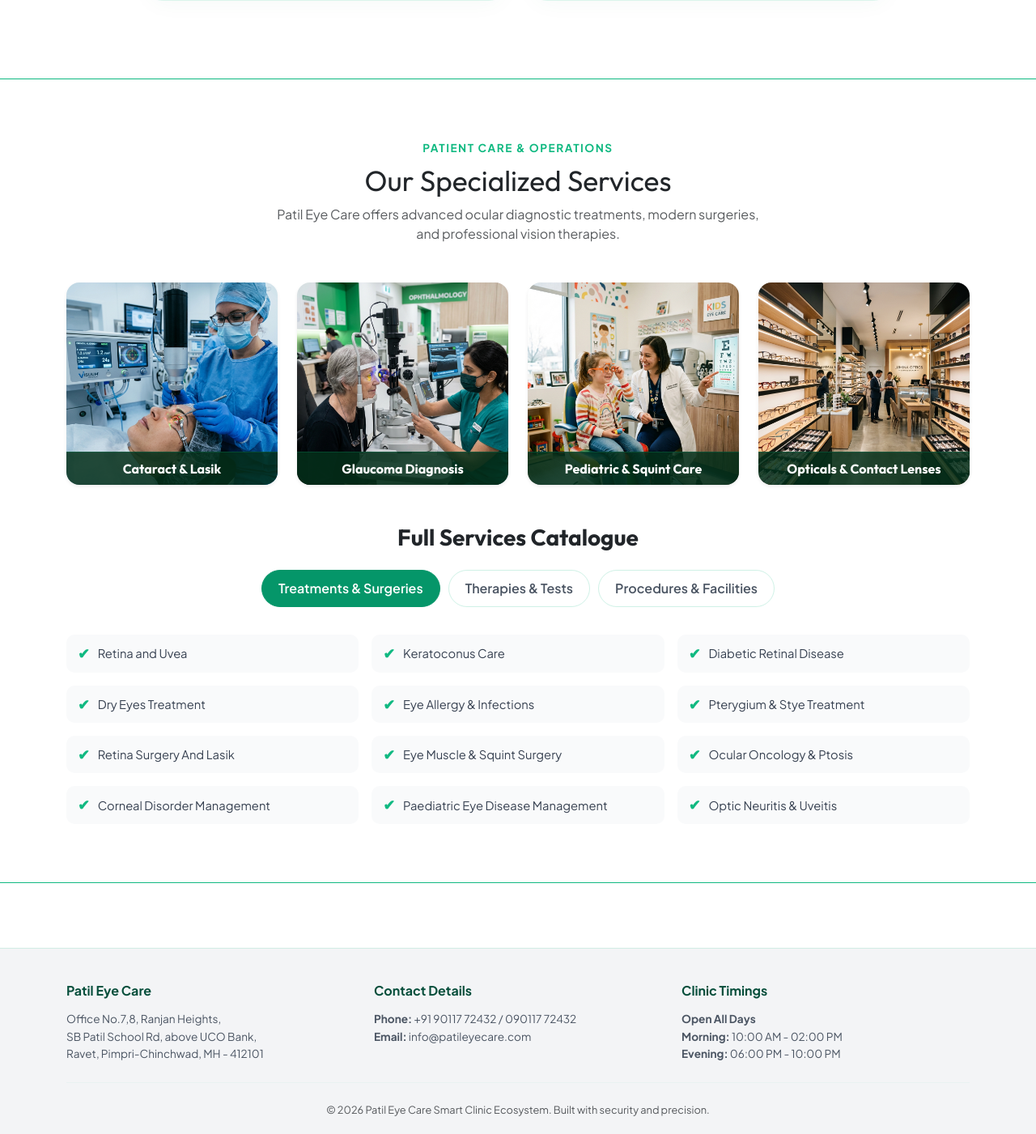
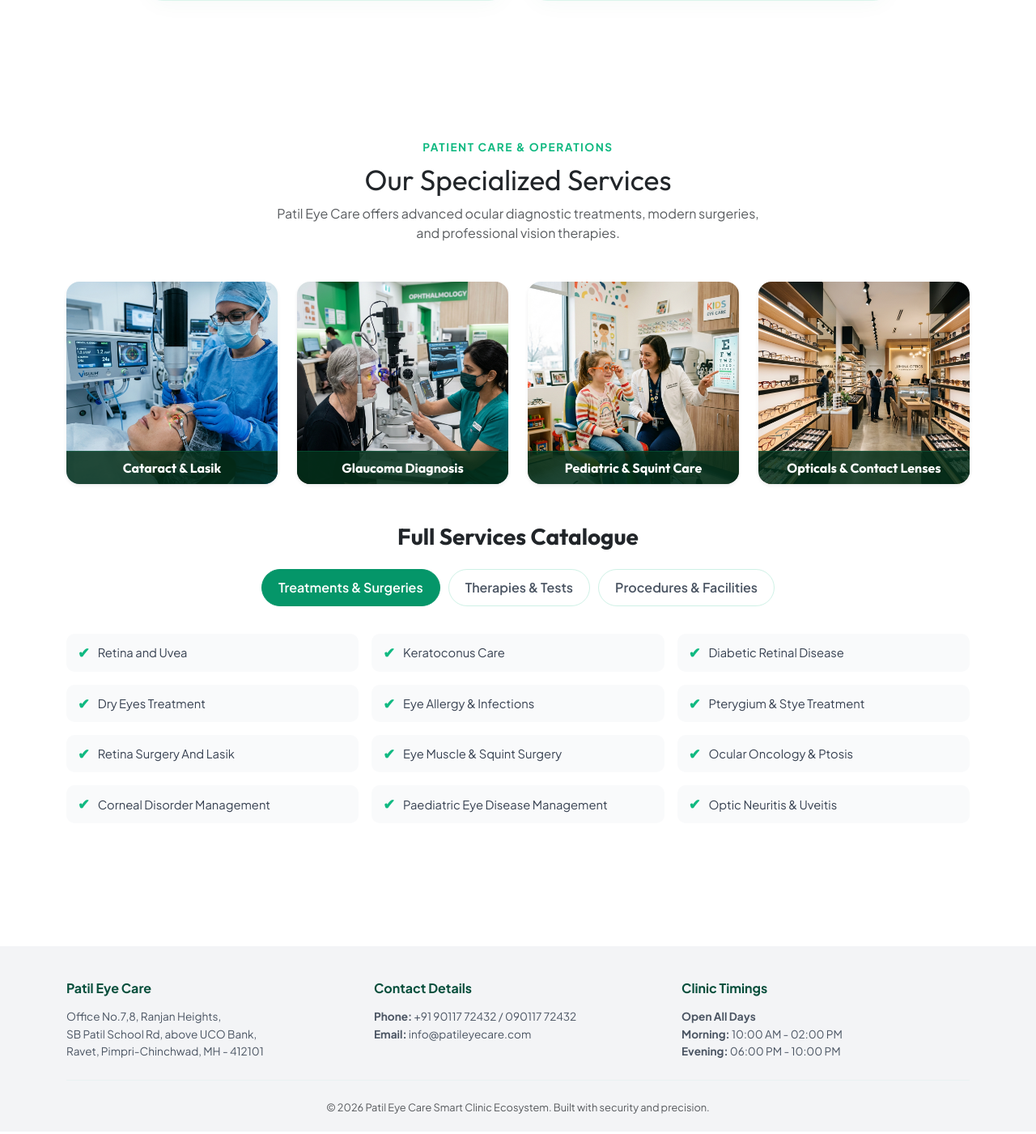
Before and after one commit to Shivamdadhich/Patil_Eye_Clinic, a Flask app: page / in a window 1280 px wide. Shown: the part 1287-2688 px from the top of the page at 81% size. After the commit the page ends 2663 px from the top, so only its background shows below. Run offline with Flask 3, Linux system fonts and the light colour scheme; some libraries are stand-ins or nearby versions.

Commit message:
UI: Remove green divider borders from the services container and footer for a cleaner transition

```diff
--- a/templates/home.html
+++ b/templates/home.html
@@ -238,7 +238,6 @@
             padding: 40px 0 20px 0;
             font-size: 0.9rem;
             color: #4b5563;
-            border-top: 1px solid rgba(16, 185, 129, 0.15);
             background: #f3f4f6 !important;
             margin-top: 80px;
         }
@@ -471,7 +470,7 @@
     </div>
 
     <!-- Specialized Services Section -->
-    <div class="bg-white py-5 border-top border-bottom border-success border-opacity-10">
+    <div class="bg-white py-5">
         <div class="container py-4">
             <div class="text-center mb-5">
                 <span class="text-success fw-bold text-uppercase tracking-wider" style="font-size: 0.85rem; letter-spacing: 1.5px;">Patient Care & Operations</span>
```
